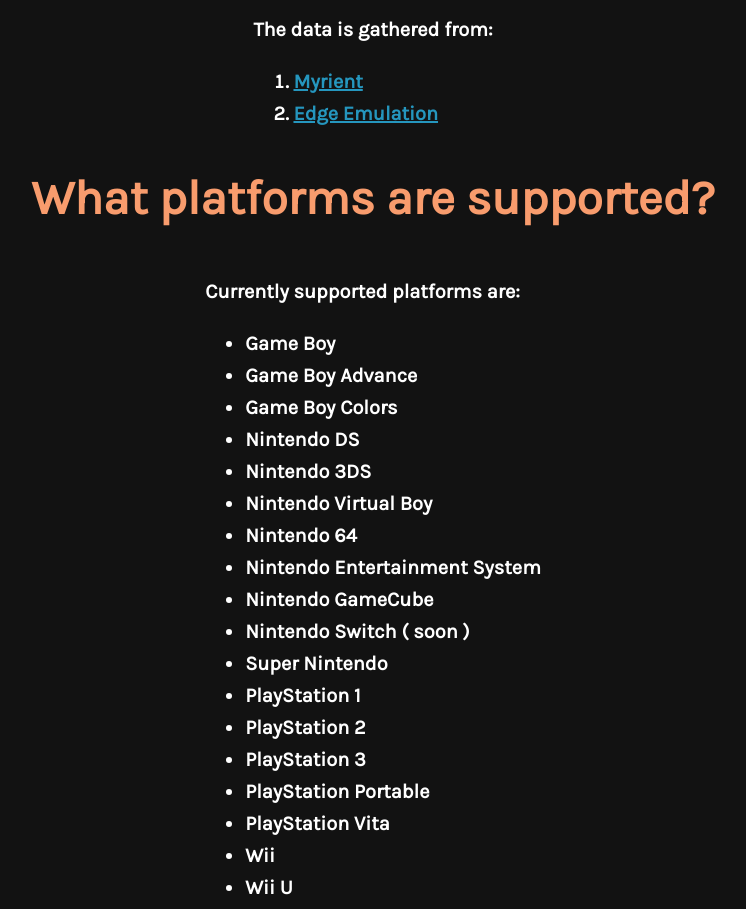
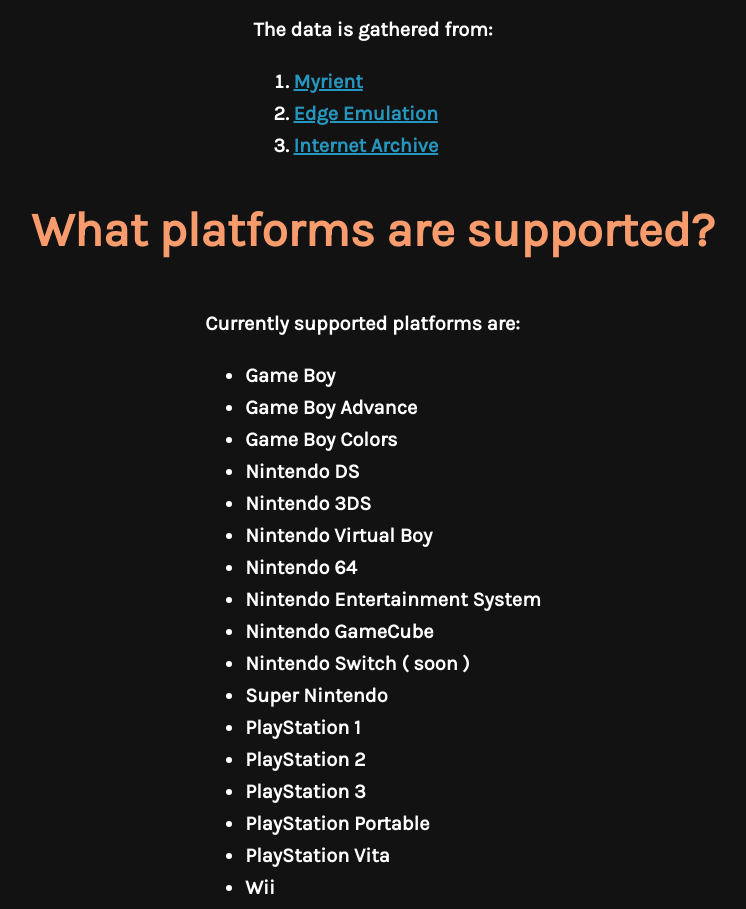
Before and after one commit to Jupiee/lychee-frontend, a React (Vite) app: page /about in a window 1280 px wide. Shown: the part 1160-2069 px from the top of the page, without its empty margins (267-1013 px from the left). Built offline with nearby package versions, Linux system fonts and the light colour scheme.

Commit message:
Added Internet Archive

```diff
--- a/src/pages/About.tsx
+++ b/src/pages/About.tsx
@@ -74,6 +74,7 @@
             <ol>
               <li><a href="https://myrient.erista.me/" target="_blank" rel="noreferrer" style={{color: "#2596be"}}>Myrient</a></li>
               <li><a href="https://edgeemu.net/" target="_blank" rel="noreferrer" style={{color: "#2596be"}}>Edge Emulation</a></li>
+              <li><a href="https://archive.org/" target="_blank" rel="noreferrer" style={{color: "#2596be"}}>Internet Archive</a></li>
             </ol>
 
           </Typography>
```
